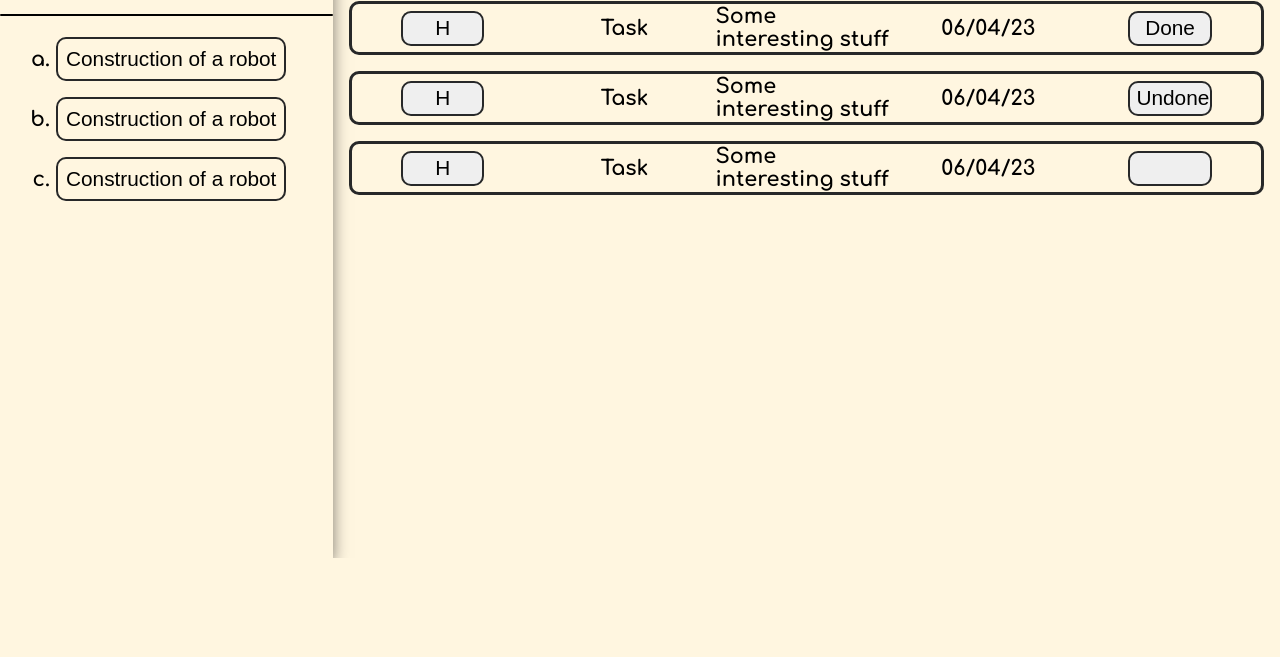
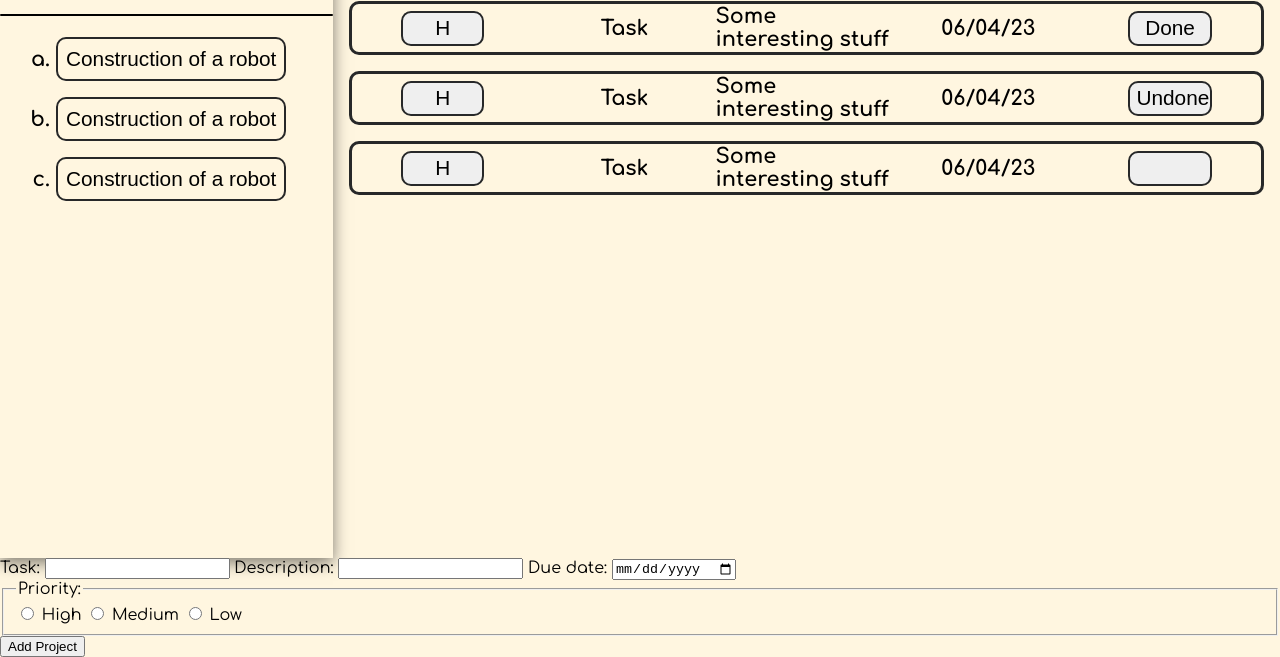
Before and after one commit to baldx/todo-list, a website built with webpack: page dist/index.html in a window 1280 px wide. Shown: the part 242-899 px from the top of the page. Before the commit the page ends 800 px from the top, so only its background shows below. Built offline with nearby package versions, Linux system fonts and the light colour scheme.

Commit message:
add skeleton for modal

```diff
--- a/dist/index.html
+++ b/dist/index.html
@@ -58,5 +58,28 @@
             </div>
         </main>
     </div>
+        <form id="modal">
+            <label for="task">Task:</label>
+            <input type="text" name="task" id="task" maxlength="20" minlength="3" required>
+
+            <label for="description">Description:</label>
+            <input type="text" name="description" id="description" maxlength="30">
+
+            <label for="due">Due date:</label>
+            <input type="date" name="due" id="due" required>
+
+            <fieldset class="priority-group">
+                <legend>Priority:</legend>
+                <input type="radio" name="priority" id="high" required>
+                <label for="priority">High</label>
+                <input type="radio" name="priority" id="medium" required>
+                <label for="priority">Medium</label>
+                <input type="radio" name="priority" id="low" required>
+                <label for="priority">Low</label>
+            </fieldset>
+
+            <button type="submit" class="submit">Add Project</button>
+
+        </form>
 </body>
 </html>
```
